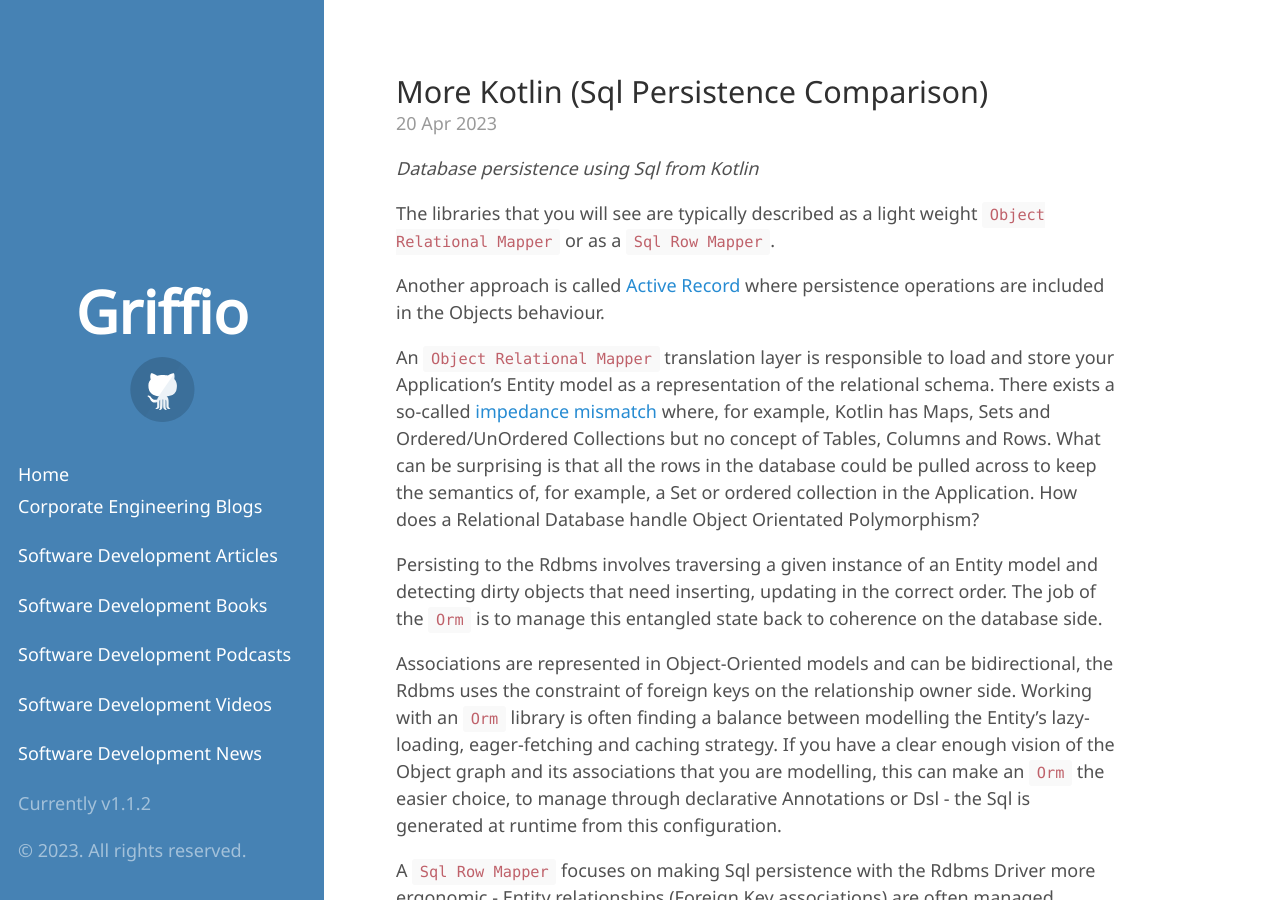
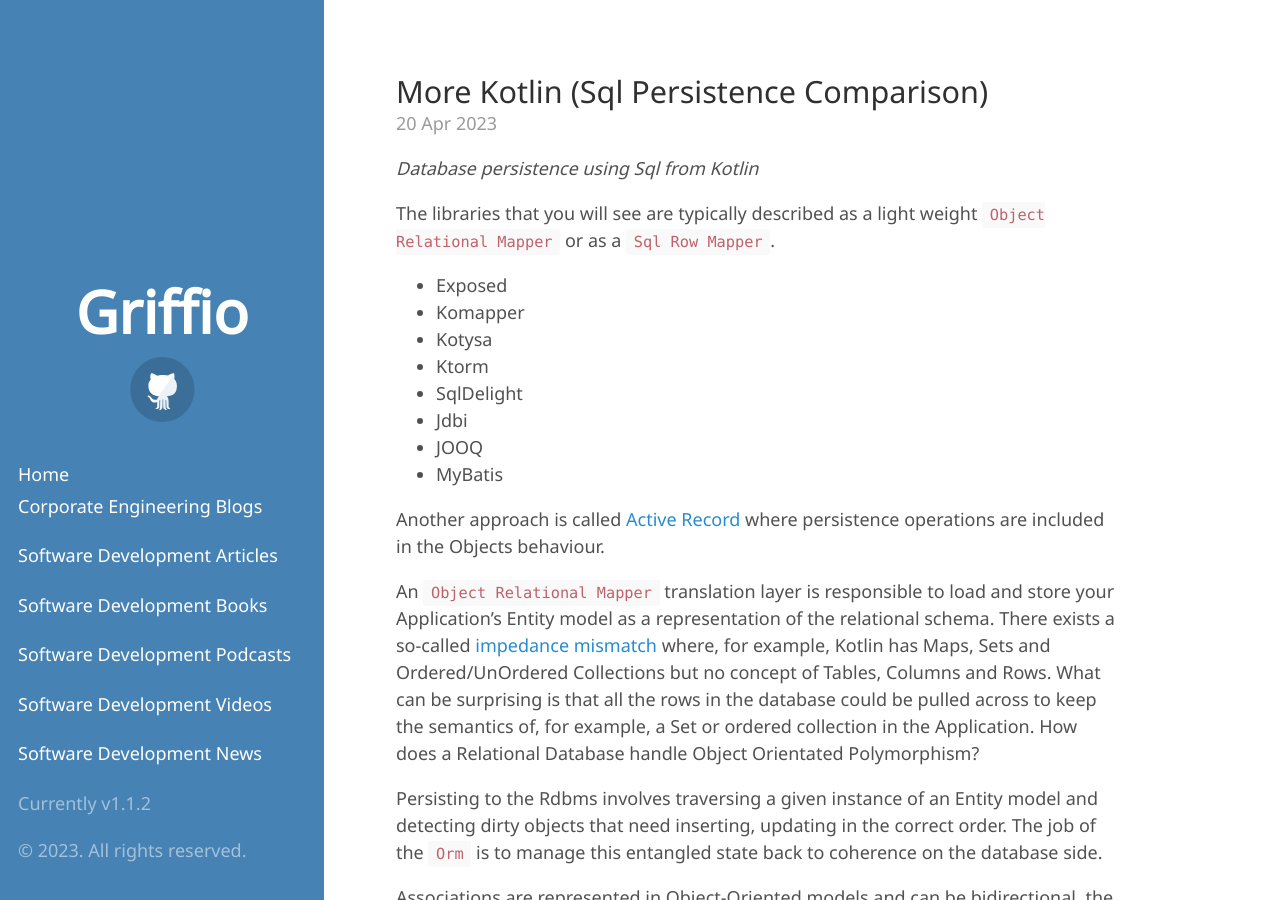
Before and after one commit to griffio/griffio.github.io, a Jekyll site: the page built from _posts/2023-04-20-More-Kotlin-Sql-Persistence-Comparision.md, in a window 1280 px wide and 900 px high. Built offline with Jekyll 4.4.1, drawn with Linux system fonts in a browser that asks for light colours; some web fonts are replaced.

Commit message:
Update 2023-04-20-More-Kotlin-Sql-Persistence-Comparision.md

```diff
--- a/_posts/2023-04-20-More-Kotlin-Sql-Persistence-Comparision.md
+++ b/_posts/2023-04-20-More-Kotlin-Sql-Persistence-Comparision.md
@@ -10,6 +10,15 @@
 *Database persistence using Sql from Kotlin*
 
 The libraries that you will see are typically described as a light weight `Object Relational Mapper` or as a `Sql Row Mapper`.
+
+* Exposed
+* Komapper
+* Kotysa
+* Ktorm
+* SqlDelight
+* Jdbi
+* JOOQ
+* MyBatis
 
 Another approach is called [Active Record](https://en.wikipedia.org/wiki/Active_record_pattern) where persistence operations are included in the Objects behaviour.
 
```
